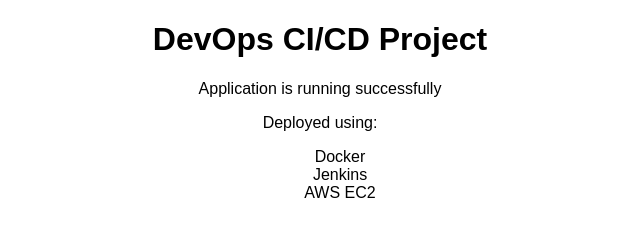
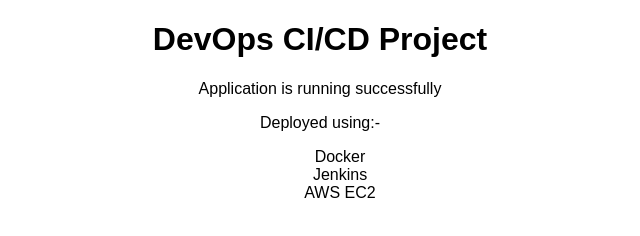
Before and after one commit to rahul-ranjan02/devops-project, a plain HTML site: page index.html in a window 1280 px wide. Shown: the full height of the page, 320-960 px from the left. Drawn offline with Linux system fonts and the light colour scheme.

Commit message:
Fix formatting in deployment message

```diff
--- a/index.html
+++ b/index.html
@@ -9,7 +9,7 @@
 
     <p>Application is running successfully</p>
 
-    <p>Deployed using:</p>
+    <p>Deployed using:-</p>
     <ul style="list-style:none;">
         <li>Docker</li>
         <li>Jenkins</li>
```
